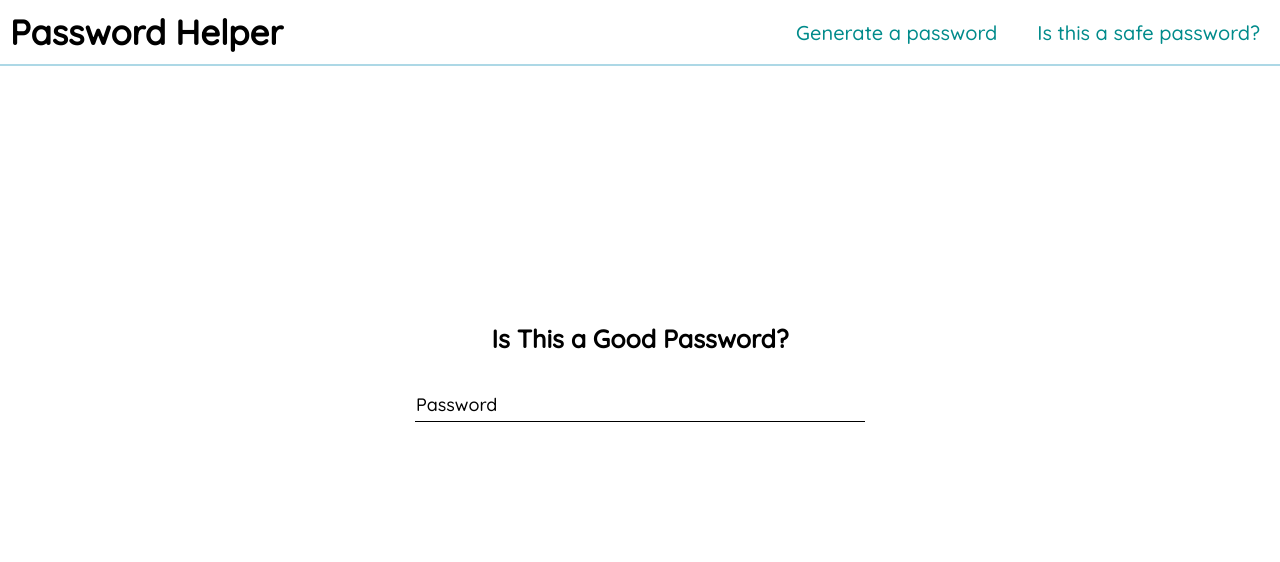
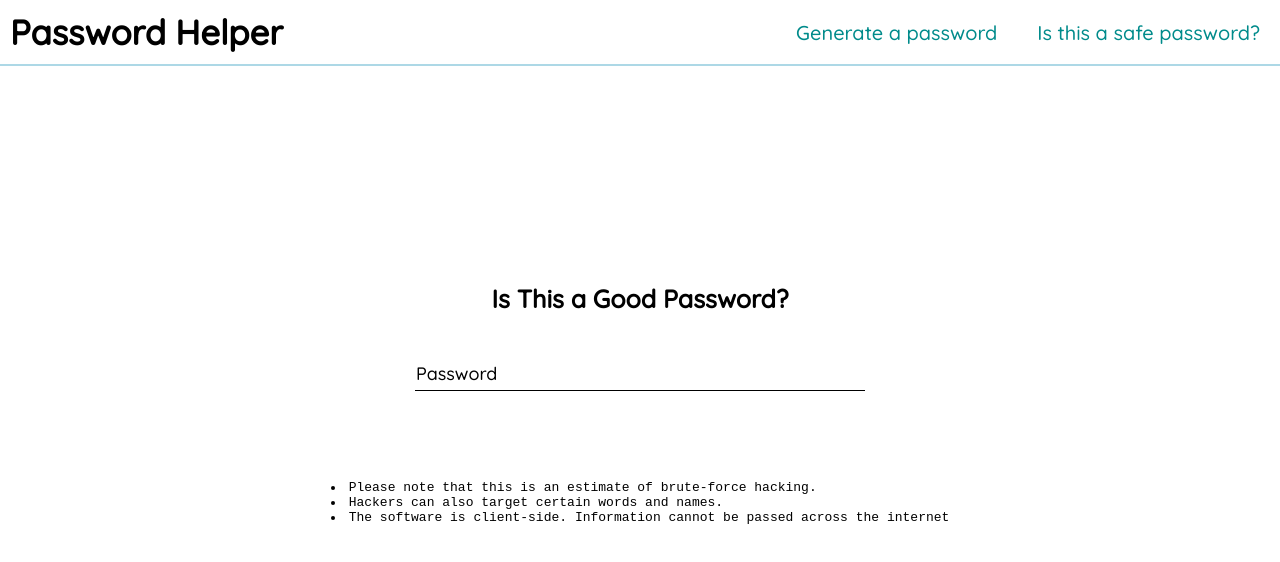
Before and after one commit to Iluvmommy/Password-Website, a React (Create React App) app: page /password-checker in a window 1280 px wide. Shown: the top 562 px of the page. Built offline with nearby package versions, Linux system fonts and the light colour scheme; a web font is replaced by a local one.

Commit message:
checker done

```diff
--- a/src/components/css/password-checker.css
+++ b/src/components/css/password-checker.css
@@ -13,7 +13,7 @@
 
 #form {
   position: relative;
-  height: 50px;
+  height: 60px;
   width: 50%;
   max-width: 450px;
   min-width: 200px;
@@ -30,10 +30,11 @@
 }
 
 #input {
+  position: absolute;
   width: 100%;
   height: 100%;
   color: black;
-  padding-top: 10px;
+  padding-top: 15px;
   border: none;
   outline: none;
 }
--- a/src/components/password-checker.jsx
+++ b/src/components/password-checker.jsx
@@ -4,13 +4,13 @@ import getTime from './calc/getTime.jsx';
 
 class PasswordChecker extends Component {
   state = {
-    validInput: null,
+    validInput: false,
   };
 
   onChange = () => {
     var v = document.getElementById("input").value;
     if (v === "")
-      this.setState({ validInput: null });
+      this.setState({ validInput: false });
     else if (v.length > 0)
       this.setState({ validInput: true });
   };
@@ -18,7 +18,7 @@ class PasswordChecker extends Component {
   render() {
     const Info = this.state.validInput ? (
     <h2 className="font timeValue">{getTime(document.getElementById('input').value)}</h2>
-    ) : <h2 className="font timeValueAfter">less than one second</h2>;
+    ) : <></>;
 
     return (
       <>
@@ -39,6 +39,13 @@ class PasswordChecker extends Component {
         <div id="timeInfo">
           {Info}
         </div>
+        <div>
+          <pre>
+            <li>Please note that this is an estimate of brute-force hacking.</li>
+            <li>Hackers can also target certain words and names.</li>
+            <li>The software is client-side. Information cannot be passed across the internet</li>
+          </pre>
+        </div>
       </>
     );
   }
```
